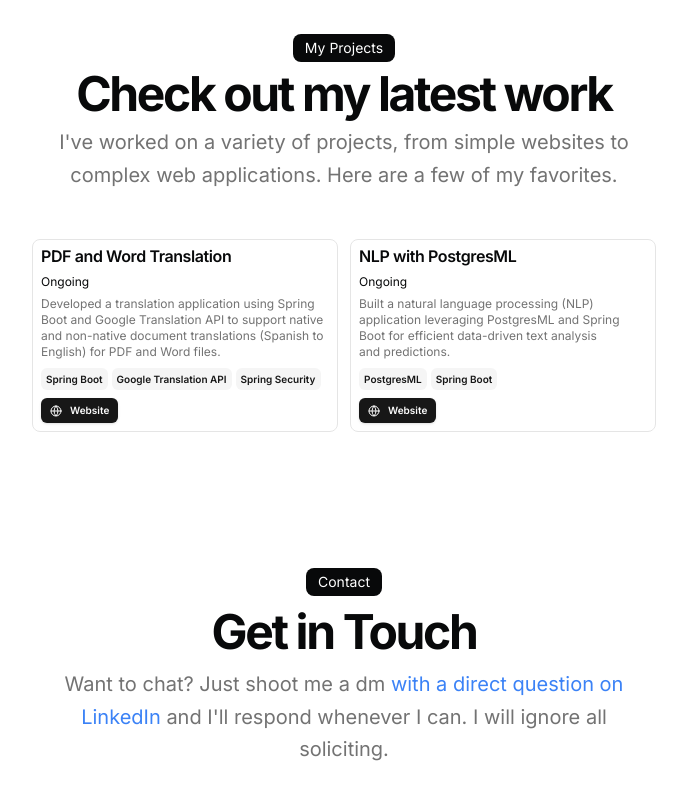
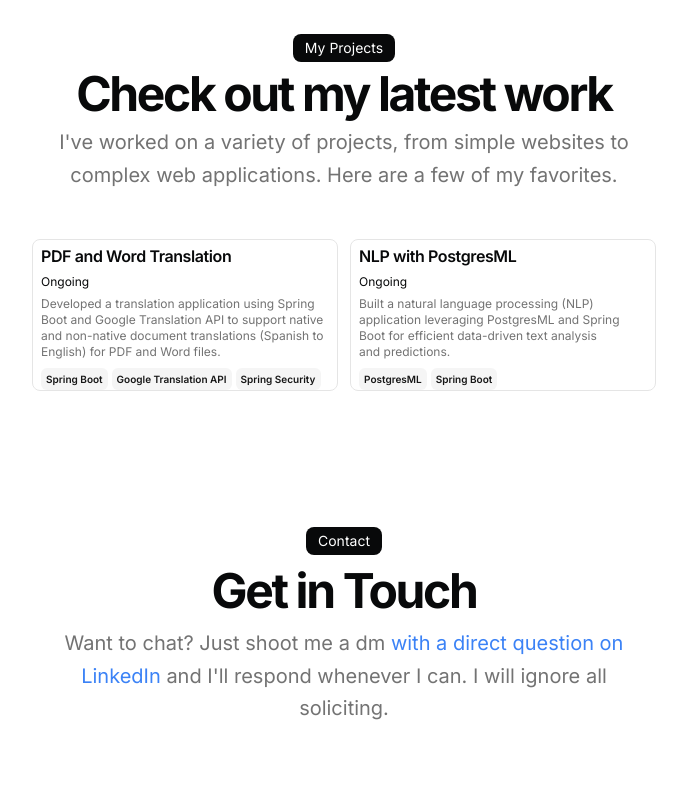
Before and after one commit to PragashDaniel/portfolio, a Next.js app: page / in a window 1280 px wide. Shown: the part 840-1640 px from the top of the page, without its empty margins (296-983 px from the left). Built offline with nearby package versions, Linux system fonts and the light colour scheme.

Commit message:
Update project-card.tsx

```diff
--- a/src/components/project-card.tsx
+++ b/src/components/project-card.tsx
@@ -97,7 +97,7 @@ export function ProjectCard({
           </div>
         )}
       </CardContent>
-      <CardFooter className="px-2 pb-2">
+{/*       <CardFooter className="px-2 pb-2">
         {links && links.length > 0 && (
           <div className="flex flex-row flex-wrap items-start gap-1">
             {links?.map((link, idx) => (
@@ -110,7 +110,7 @@ export function ProjectCard({
             ))}
           </div>
         )}
-      </CardFooter>
+      </CardFooter> */}
     </Card>
   );
 }
```
